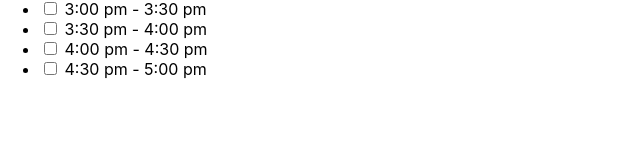
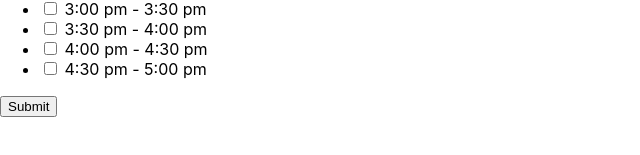
Before and after one commit to ryan-hill83/Chiro-Delivered, a React (Create React App) app in the folder front/: page /blackoutTimes in a window 1280 px wide. Shown: the part 385-540 px from the top of the page, without its empty margins (0-640 px from the left). Built offline with nearby package versions, Linux system fonts and the light colour scheme.

Commit message:
Submit Button

```diff
--- a/front/src/components/BlackoutTimes.js
+++ b/front/src/components/BlackoutTimes.js
@@ -43,6 +43,16 @@ class BlackoutTimes extends Component {
         this.setState({times: times})
       }
 
+    handleAddToArray = () => {
+      let blackoutTimes = this.state.times.filter((el) => {
+          return el.isChecked === true
+      })
+      console.log(blackoutTimes)
+      this.setState({
+        blackoutTimes: blackoutTimes
+      })
+    }
+
 
       render(){
           return(
@@ -56,6 +66,7 @@ class BlackoutTimes extends Component {
                  })
                }
                </ul>
+               <button onClick={this.handleAddToArray}>Submit</button>
           </div>
           )
       }
```
